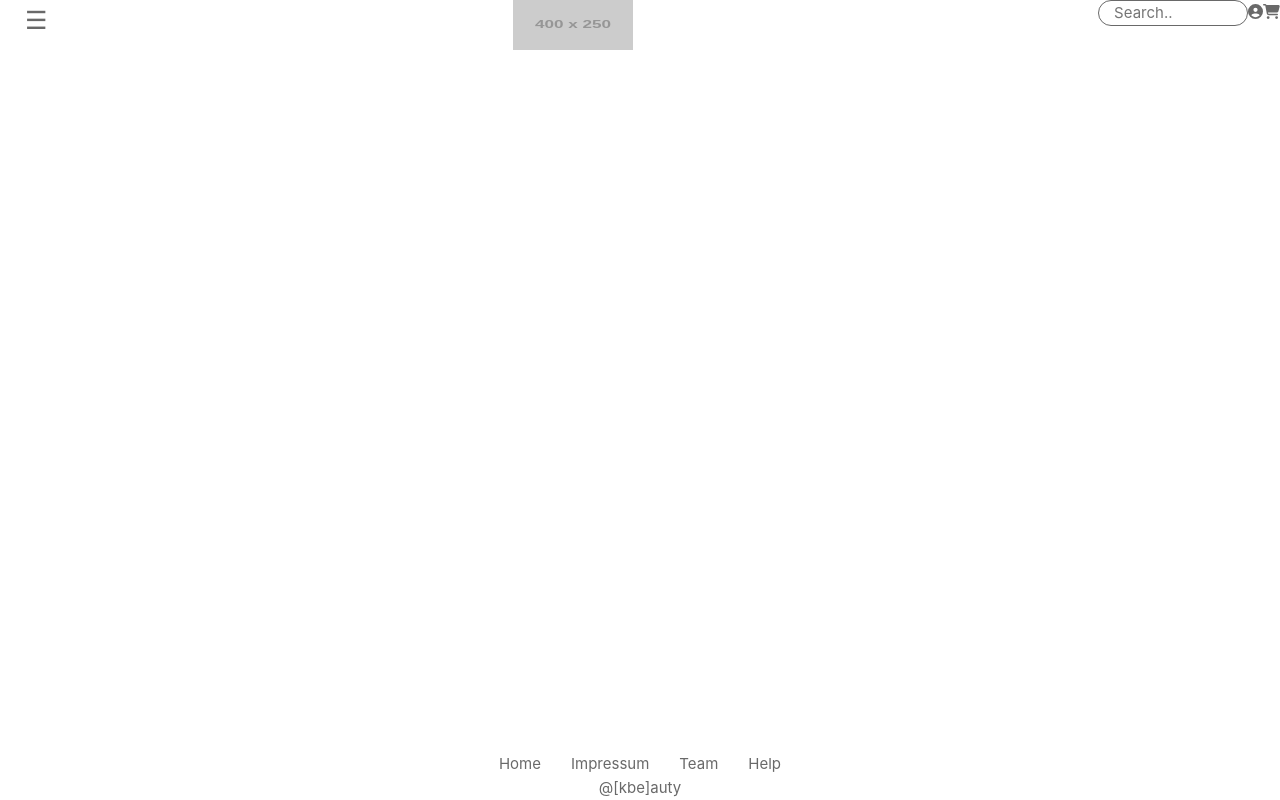
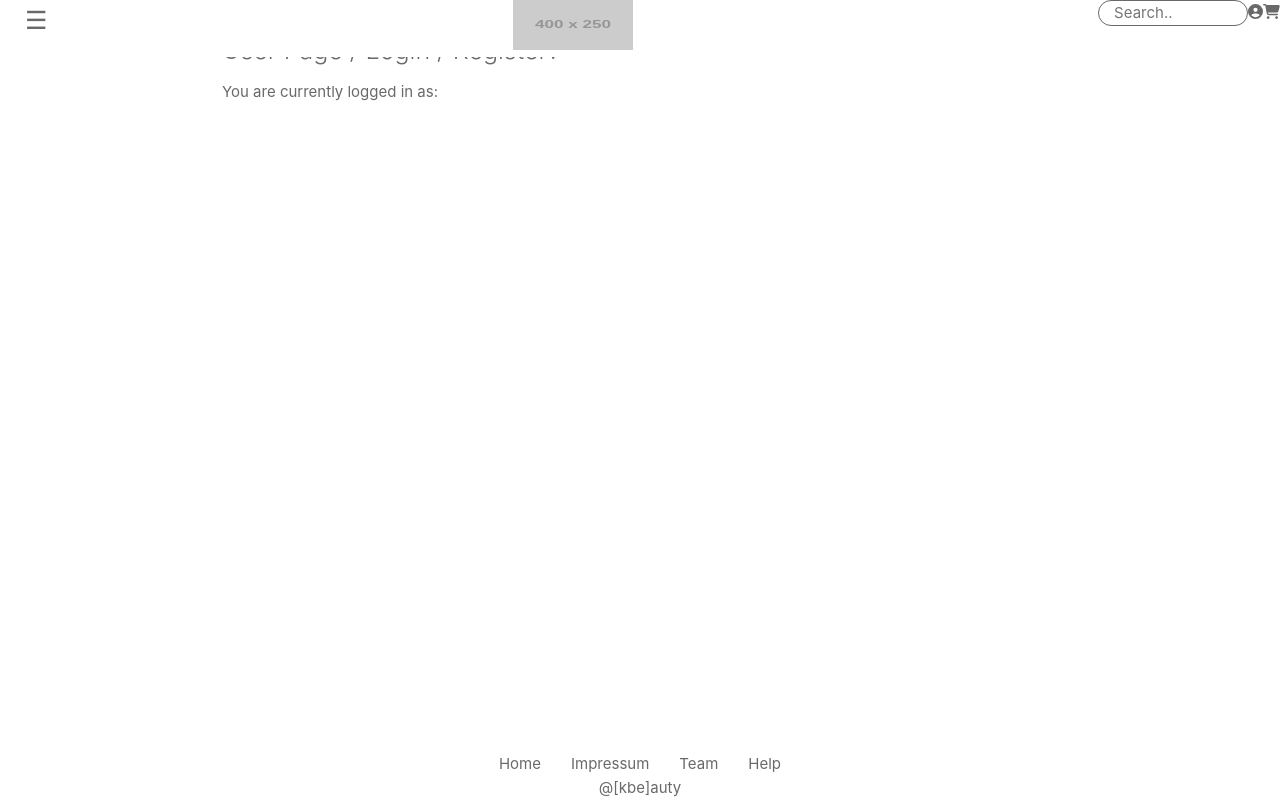
Before and after one commit to kbe-ws22/kbeauty, a Vue app: page /profile in a window 1280 px wide. Before the commit this address had no page. Built offline with nearby package versions, Linux system fonts and the light colour scheme.

Commit message:
Added content to UserView

```diff
--- a/src/views/UserView.vue
+++ b/src/views/UserView.vue
@@ -12,7 +12,11 @@ export default {
 </script>
 
 <template>
-  <div id="user">
+  <div class="user">
+     <h1> User Page / Login / Register?</h1>
+     <h2> You are currently logged in as: </h2>
+  </div>
+  <!--<div id="user">
     <h2>You are currently logged in as: {{keycloak.idTokenParsed.preferred_username}}</h2>
     <div id="logout-container">
       <button class="btn" @click="keycloak.logout()">Logout</button>
@@ -33,7 +37,7 @@ export default {
         </ul>
       </div>
     </div>
-  </div>
+  </div> -->
 </template>
 
 <style>
```
